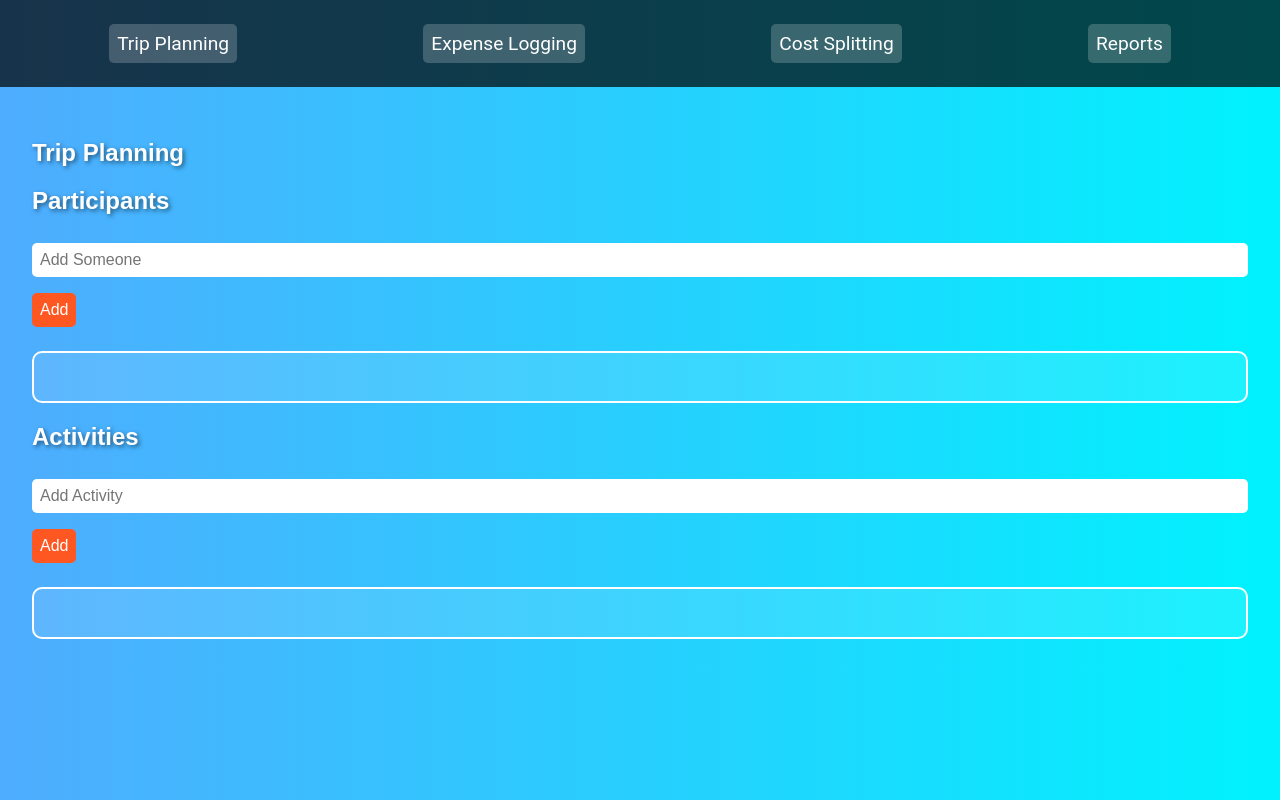
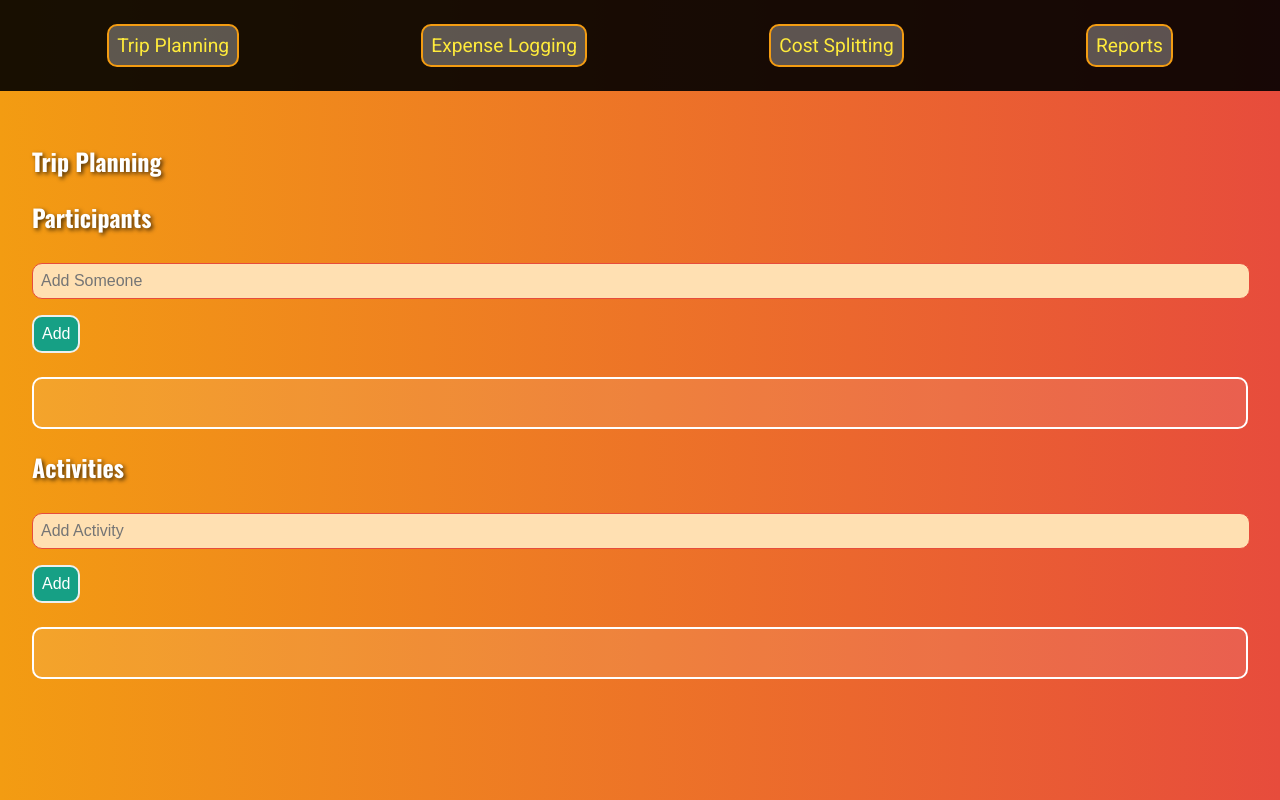
Before and after one commit to kevkaleido/group-trip, a plain HTML site: page index.html in a window 1280 px wide. Drawn offline with nearby package versions, Linux system fonts and the light colour scheme.

Commit message:
add another stunning styles

```diff
--- a/styles.css
+++ b/styles.css
@@ -1,13 +1,16 @@
+@import url('https://fonts.googleapis.com/css2?family=Roboto:wght@400;700&family=Oswald:wght@300;400;700&display=swap');
+
 body {
     font-family: 'Roboto', sans-serif;
-    background: linear-gradient(to right, #4facfe, #00f2fe);
+    background: linear-gradient(to right, #f39c12, #e74c3c);
     color: #fff;
     margin: 0;
     padding: 0;
+    background-attachment: fixed;
 }
 
 header {
-    background: rgba(0, 0, 0, 0.7);
+    background: rgba(0, 0, 0, 0.9);
     padding: 1em;
 }
 
@@ -20,14 +23,14 @@ nav ul {
 }
 
 nav ul li a {
-    color: #fff;
+    color: #ffeb3b;
     text-decoration: none;
     font-size: 1.2em;
     transition: color 0.3s;
 }
 
 nav ul li a:hover {
-    color: #ffeb3b;
+    color: #e74c3c;
 }
 
 main {
@@ -36,30 +39,35 @@ main {
 
 h1, h2 {
     font-family: 'Oswald', sans-serif;
-    text-shadow: 2px 2px 4px rgba(0, 0, 0, 0.5);
+    text-shadow: 2px 2px 4px rgba(0, 0, 0, 0.7);
 }
 
 input, select, button {
     border: none;
     padding: 0.5em;
     margin: 0.5em 0;
-    border-radius: 5px;
+    border-radius: 10px;
     font-size: 1em;
 }
 
 input[type="text"], input[type="number"], input[type="date"], select {
     width: calc(100% - 1em);
+    background: #ffe0b2;
+    color: #000;
+    border: 1px solid #e74c3c;
 }
 
 button {
-    background: #ff5722;
+    background: #16a085;
     color: #fff;
     cursor: pointer;
-    transition: background 0.3s;
+    transition: background 0.3s, transform 0.3s;
+    border: 2px solid #ecf0f1;
 }
 
 button:hover {
-    background: #e64a19;
+    background: #1abc9c;
+    transform: scale(1.05);
 }
 
 .scroll-container {
@@ -81,16 +89,18 @@ ul {
 li {
     margin: 0.5em 0;
     padding: 0.5em;
-    background: rgba(255, 255, 255, 0.2);
-    border-radius: 5px;
+    background: rgba(255, 255, 255, 0.3);
+    border: 2px solid #f39c12;
+    border-radius: 10px;
     display: flex;
     justify-content: space-between;
     align-items: center;
-    transition: background 0.3s;
+    transition: background 0.3s, transform 0.3s;
 }
 
 li:hover {
-    background: rgba(255, 255, 255, 0.4);
+    background: rgba(255, 255, 255, 0.5);
+    transform: scale(1.05);
 }
 
 .modal {
@@ -131,4 +141,20 @@ li:hover {
 
 #summary-content {
     white-space: pre-wrap;
+    background: rgba(255, 255, 255, 0.3);
+    padding: 1em;
+    border-radius: 10px;
 }
+
+.scroll-container::-webkit-scrollbar {
+    width: 10px;
+}
+
+.scroll-container::-webkit-scrollbar-thumb {
+    background: #16a085;
+    border-radius: 10px;
+}
+
+.scroll-container::-webkit-scrollbar-thumb:hover {
+    background: #1abc9c;
+}
```
